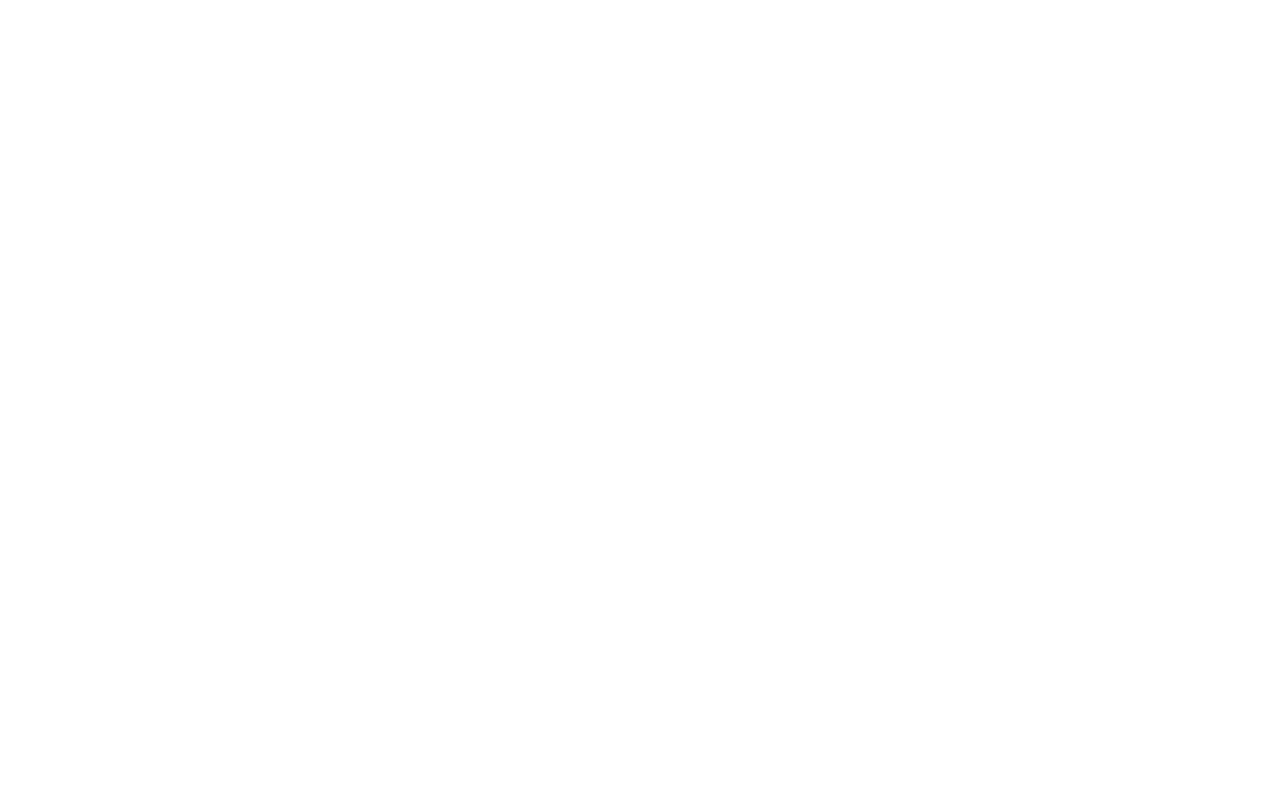
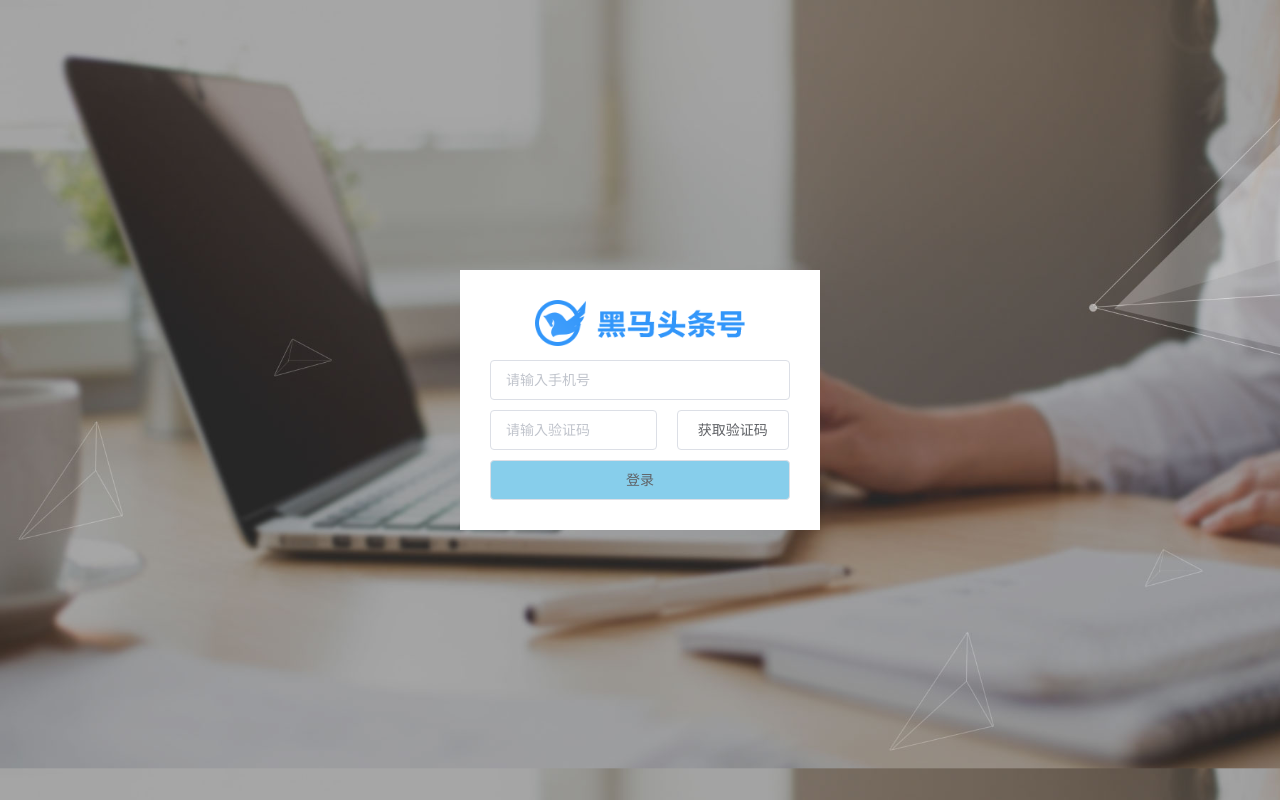
Before and after one commit to seventeenbrother/topline-madin, a Vue app: page / in a window 1280 px wide. Built offline with nearby package versions, Linux system fonts and the light colour scheme; a small style sheet from the web is missing.

Commit message:
首页样式完成，home和login路由配置

```diff
--- a/src/App.vue
+++ b/src/App.vue
@@ -1,7 +1,7 @@
 <template>
- <div>
-
- </div>
+  <div id="app">
+    <router-view></router-view>
+  </div>
 </template>
 
 <script>
@@ -14,5 +14,7 @@ export default {
 </script>
 
 <style lang='less' scoped>
-
+  #app {
+    height: 100%;
+  }
 </style>
--- a/src/main.js
+++ b/src/main.js
@@ -3,7 +3,7 @@ import App from './App.vue'
 import router from './router'
 import ElementUI from 'element-ui'
 import 'element-ui/lib/theme-chalk/index.css'
-
+import './styles/index.less'
 Vue.config.productionTip = false
 
 Vue.use(ElementUI)
--- a/src/router/index.js
+++ b/src/router/index.js
@@ -5,6 +5,15 @@ Vue.use(Router)
 
 export default new Router({
   routes: [
-
+    {
+      name: 'home',
+      path: '/',
+      component: () => import('@/views/home')
+    },
+    {
+      name: 'login',
+      path: '/login',
+      component: () => import('@/views/login')
+    }
   ]
 })
--- /dev/null
+++ b/src/styles/index.css
@@ -0,0 +1,8 @@
+* {
+  margin: 0;
+  padding: 0;
+}
+html,
+body {
+  height: 100%;
+}
--- /dev/null
+++ b/src/styles/index.less
@@ -0,0 +1,8 @@
+
+* {
+    margin: 0;
+    padding: 0;
+}
+html,body {
+  height:100%;
+}
--- /dev/null
+++ b/src/views/home.vue
@@ -0,0 +1,67 @@
+<template>
+  <div id="home">
+    <el-form class="demo-ruleForm">
+        <img src="../assets/logo_index.png" alt="">
+      <el-row :gutter="20">
+        <el-col :span="24">
+          <el-input v-model="mobile" placeholder="请输入手机号"></el-input>
+        </el-col>
+      </el-row>
+      <el-row :gutter="20">
+        <el-col :span="14">
+          <el-input v-model="code" placeholder="请输入验证码"></el-input>
+        </el-col>
+        <el-col :span="8">
+          <el-button>获取验证码</el-button>
+        </el-col>
+      </el-row>
+      <el-row :gutter="20">
+        <el-col :span="24">
+          <el-button class="login">登录</el-button>
+        </el-col>
+      </el-row>
+    </el-form>
+  </div>
+</template>
+
+<script>
+export default {
+  name: 'AppHome',
+  data () {
+    return {
+      mobile: '',
+      code: ''
+    }
+  }
+}
+</script>
+
+<style lang='less' scoped>
+  #home {
+    height: 100%;
+    display: flex;
+    justify-content: center;
+    align-items: center;
+    background-image: url(../assets/login_bg.jpg);
+    background-size: 1366px;
+  }
+  .el-form{
+    width: 300px;
+    padding: 30px;
+    text-align: center;
+    background-color: #fff;
+}
+  .el-input {
+    width: 100%;
+    margin-bottom: 10px;
+  }
+
+  img {
+      width: 70%;
+      margin-bottom: 10px;
+  }
+  .login {
+      width: 100%;
+      background-color: skyblue;
+  }
+</style>
--- /dev/null
+++ b/src/views/login.vue
@@ -0,0 +1,20 @@
+<template>
+ <div id="login">
+     {{ login }}
+ </div>
+</template>
+
+<script>
+export default {
+  name: 'AppLogin',
+  data () {
+    return {
+      login: 'AppLogin'
+    }
+  }
+}
+</script>
+
+<style lang='less' scoped>
+
+</style>
```
Also changed, not shown: 2 other files (tests, documents, lock files or other folders).
